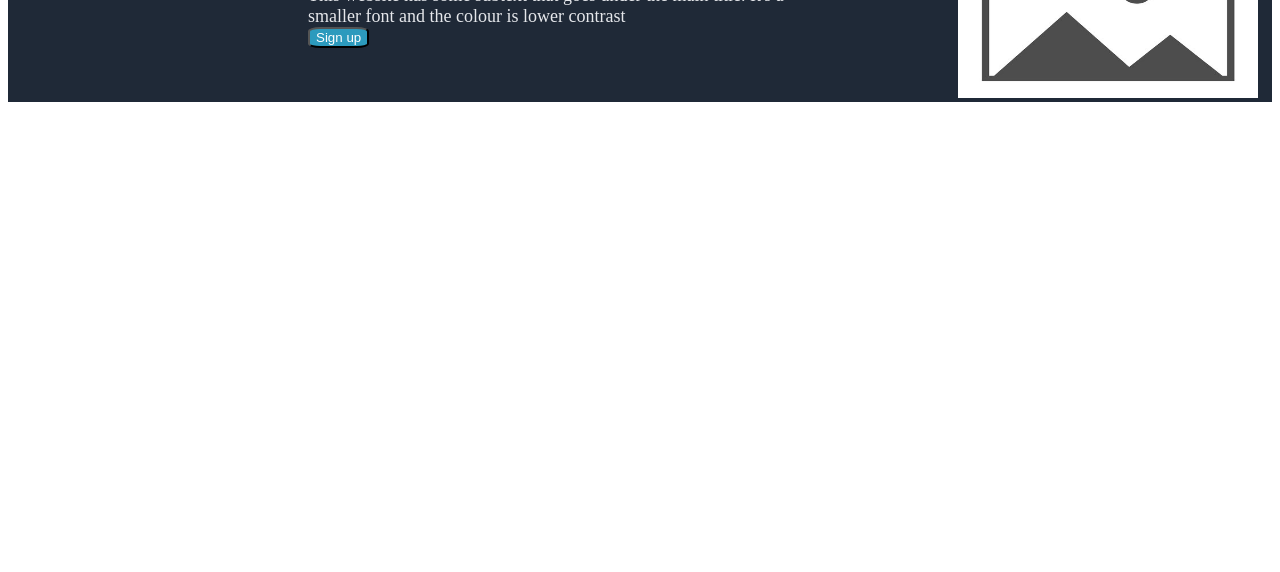
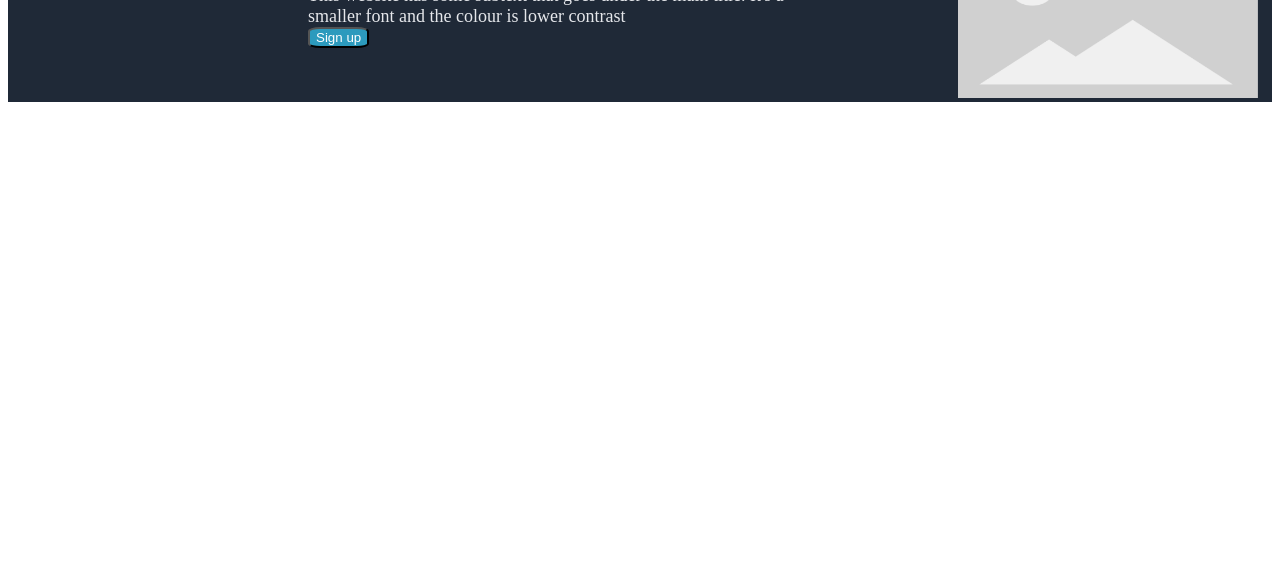
Before and after one commit to wallaceryan321/Landing-Page, a plain HTML site: page index.html in a window 1280 px wide. Shown: the part 228-800 px from the top of the page. Drawn offline with Linux system fonts and the light colour scheme.

Commit message:
changed image in html

```diff
--- a/index.html
+++ b/index.html
@@ -22,7 +22,7 @@
                 <p class="subtext">This website has some subtext that goes under the main title. It's a smaller font and the colour is lower contrast</p>
                 <button class="first-button">Sign up</button>
             </div>
-            <img src="placeholder.jpg">
+            <img src="odin-placeholder.png" alt="placeholder image">
         </div>
     <header>
 </body>
```
Also changed, not shown: odin-placeholder.png (added).
